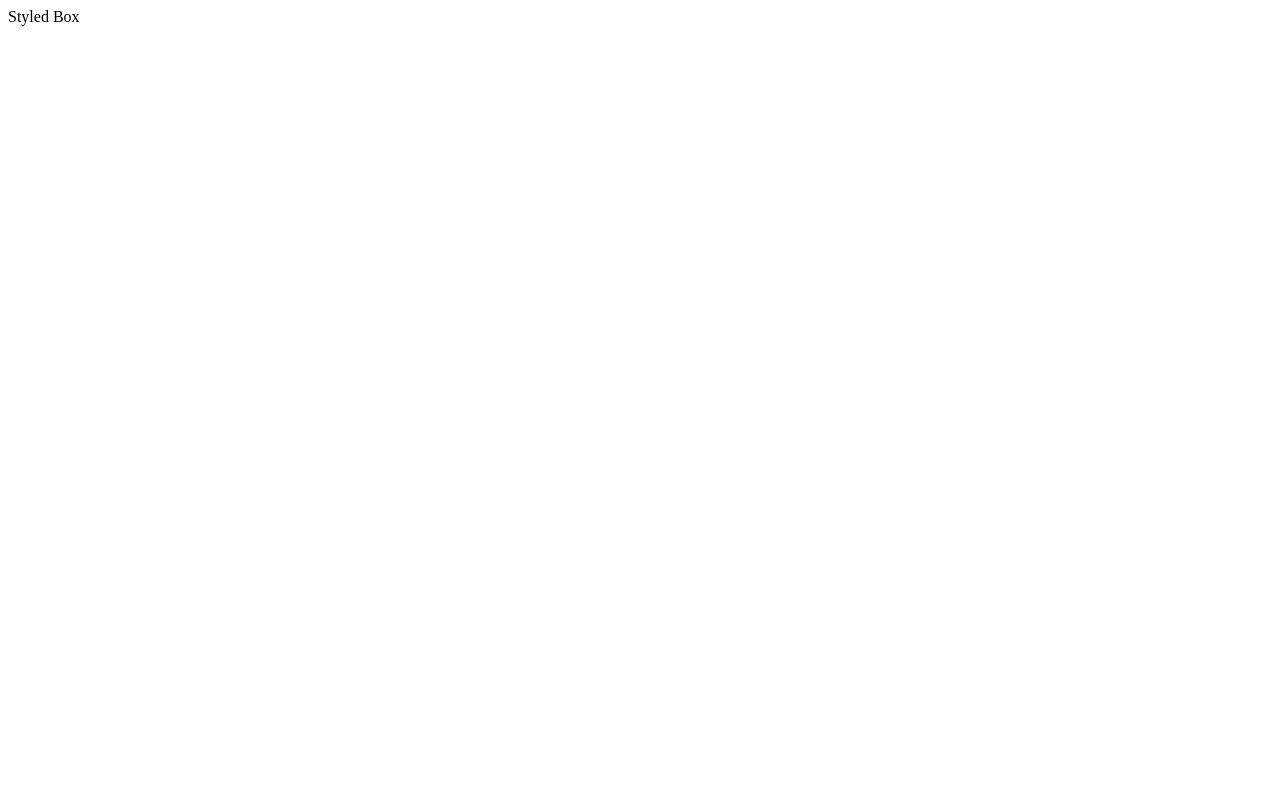
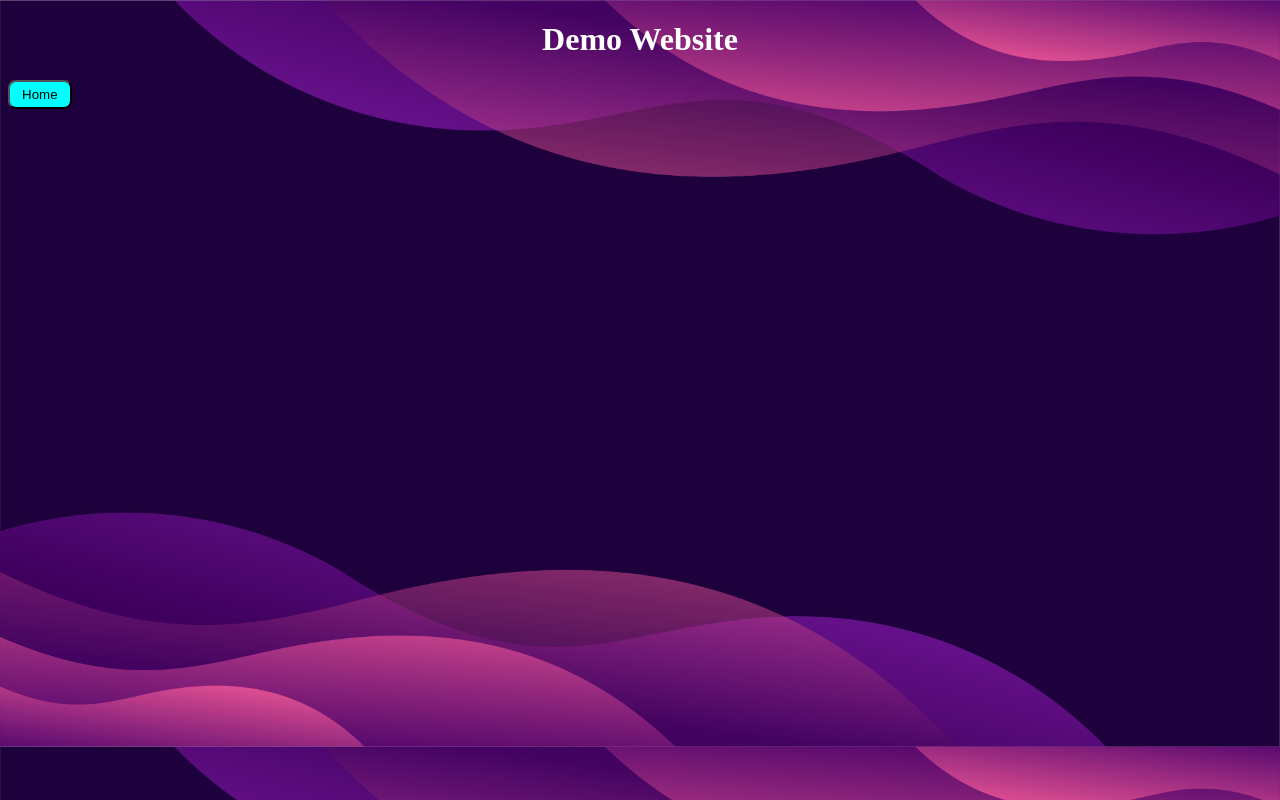
Before and after one commit to abhishek01012008/testing1, a plain HTML site: page test.html in a window 1280 px wide. Drawn offline with Linux system fonts and the light colour scheme.

Commit message:
added button and linked website

```diff
--- a/test.html
+++ b/test.html
@@ -3,17 +3,22 @@
 <head>
   <title>Rainbow Pattern</title>
   <style>
-    #styleBox{
-
-    background-image: url('https://encrypted-tbn0.gstatic.com/images?q=tbn:ANd9GcRy-W8wENWVuEW380B4Zz_tbSb_1SmDf9G6Mw&usqp=CAU');
-    width: 200px;
-    height: 200px;
+    body {
+      background-image: url(./back.jpg);
+      background-size: cover;
     }
-
+    #btn{
+      background-color:cyan;
+      padding: 5px 12px;
+      border-radius:8px ;
+    }
   </style>
 </head>
 <body>
-    <div id="styledBox">Styled Box</div>
+    <div>
+      <h1 style="color: white;text-align: center;">Demo Website</h1>
+      <a href="./test2.html"><button id="btn">Home</button></a>
+    </div>
 
 </body>
 </html>
```
Also changed, not shown: test2.html (+2 -0 lines), back.jpg (added).
